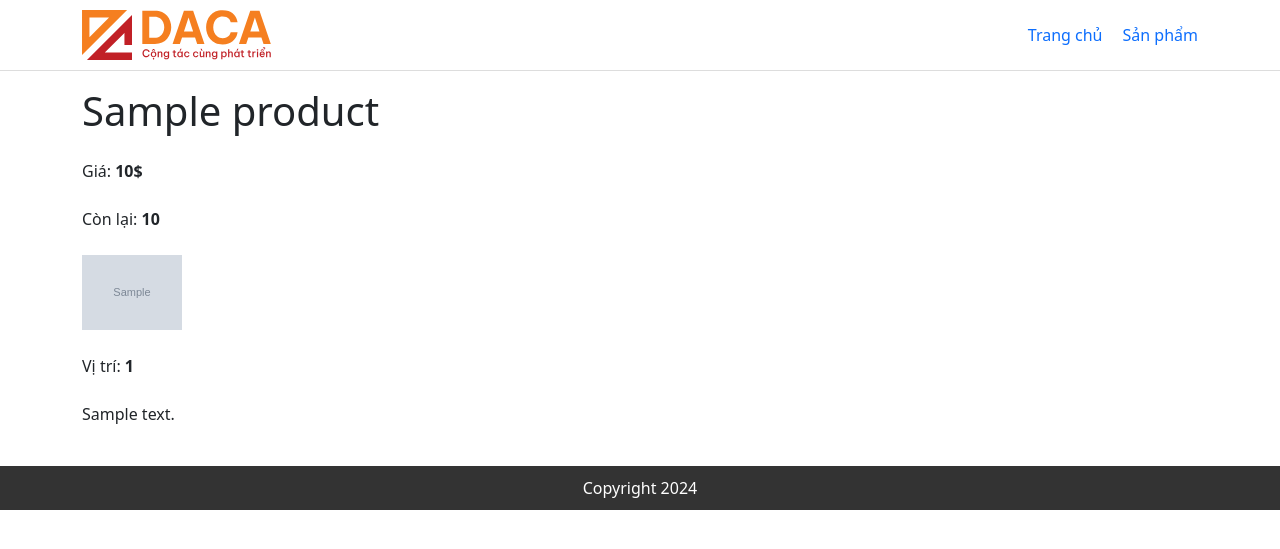
After one commit to NguyenHuyen0311/Backend-28tech, a Node server app: a page that uses product-management/views/client/pages/products/detail.pug in a window 1280 px wide. The commit adds this page. Shown: the top 549 px of the page. Run offline with Node 20, Linux system fonts and the light colour scheme; tables that the repository leaves empty hold one stand-in row (values such as "Sample post"); grey boxes marked "Sample" are stand-in pictures; some libraries are stand-ins or nearby versions.

Commit message:
detail client page

```diff
--- a/product-management/controllers/client/product.controller.js
+++ b/product-management/controllers/client/product.controller.js
@@ -22,3 +22,24 @@ module.exports.index = async (req, res) => {
         products: newProducts
     });
 }
+
+// [GET] /products/detail/:slug
+module.exports.detail = async (req, res) => {
+    try {
+        const slug = req.params.slug;
+
+        const product = await Product.findOne({
+            slug: slug,
+            deleted: false,
+            status: "active"
+        });
+        // console.log(product);
+
+        res.render("client/pages/products/detail", {
+            pageTitle: "Chi tiết sản phẩm",
+            product: product
+        });
+    } catch (error) {
+        res.redirect("/");
+    }
+}
--- a/product-management/routes/client/product.route.js
+++ b/product-management/routes/client/product.route.js
@@ -5,4 +5,6 @@ const controller = require("../../controllers/client/product.controller")
 
 router.get("/", controller.index);
 
+router.get("/detail/:slug", controller.detail);
+
 module.exports = router;
--- /dev/null
+++ b/product-management/views/client/pages/products/detail.pug
@@ -0,0 +1,29 @@
+extends ../../layouts/default.pug
+
+block main
+    .container.my-3
+        .row
+            .col-12
+                if (product.title)
+                    h1(class="mb-4") #{product.title}
+
+                if (product.price)
+                    div(class="mb-4") Giá: <b>#{product.price}$</b>
+
+                if (product.discountPercentage)
+                    div(class="mb-4") Giảm giá: <b>#{product.discountPercentage}%</b>
+
+                if (product.stock)
+                    div(class="mb-4") Còn lại: <b>#{product.stock}</b>
+
+                if (product.thumbnail)
+                    div(class="mb-4")
+                        img(
+                            src=product.thumbnail
+                            style="width: 100px"
+                        )
+                if (product.position)
+                    div(class="mb-4") Vị trí: <b>#{product.position}</b>
+
+                if (product.description)
+                    div(class="mb-4") #{product.description}
--- a/product-management/views/client/pages/products/index.pug
+++ b/product-management/views/client/pages/products/index.pug
@@ -17,7 +17,8 @@ block main
                                 alt=item.title
                             )
                         .inner-content
-                            h3.inner-title #{item.title}
+                            h3.inner-title
+                                a(href=`/products/detail/${item.slug}` style="text-decoration:none") #{item.title}
                             .inner-price-new #{item.priceNew}$
                             .inner-price-old #{item.price}$
                             .inner-discount #{item.discountPercentage}%
```
